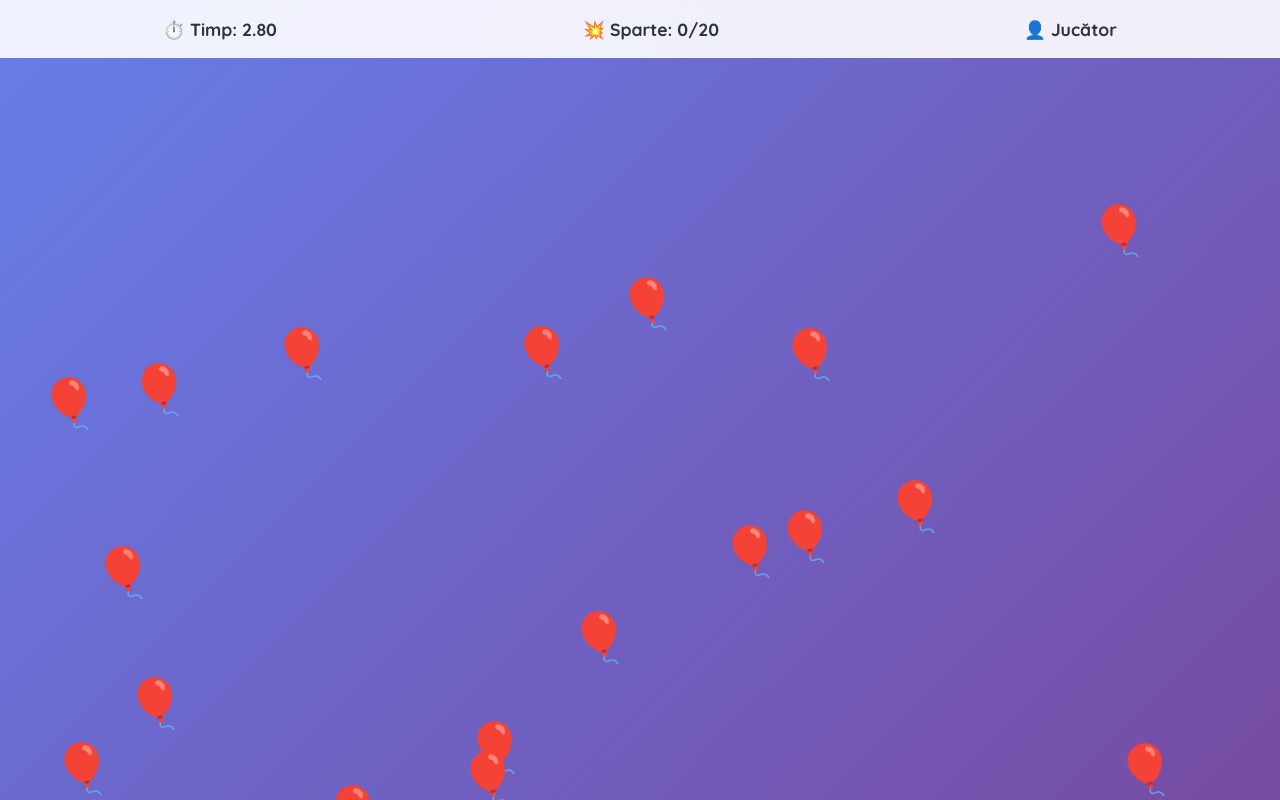
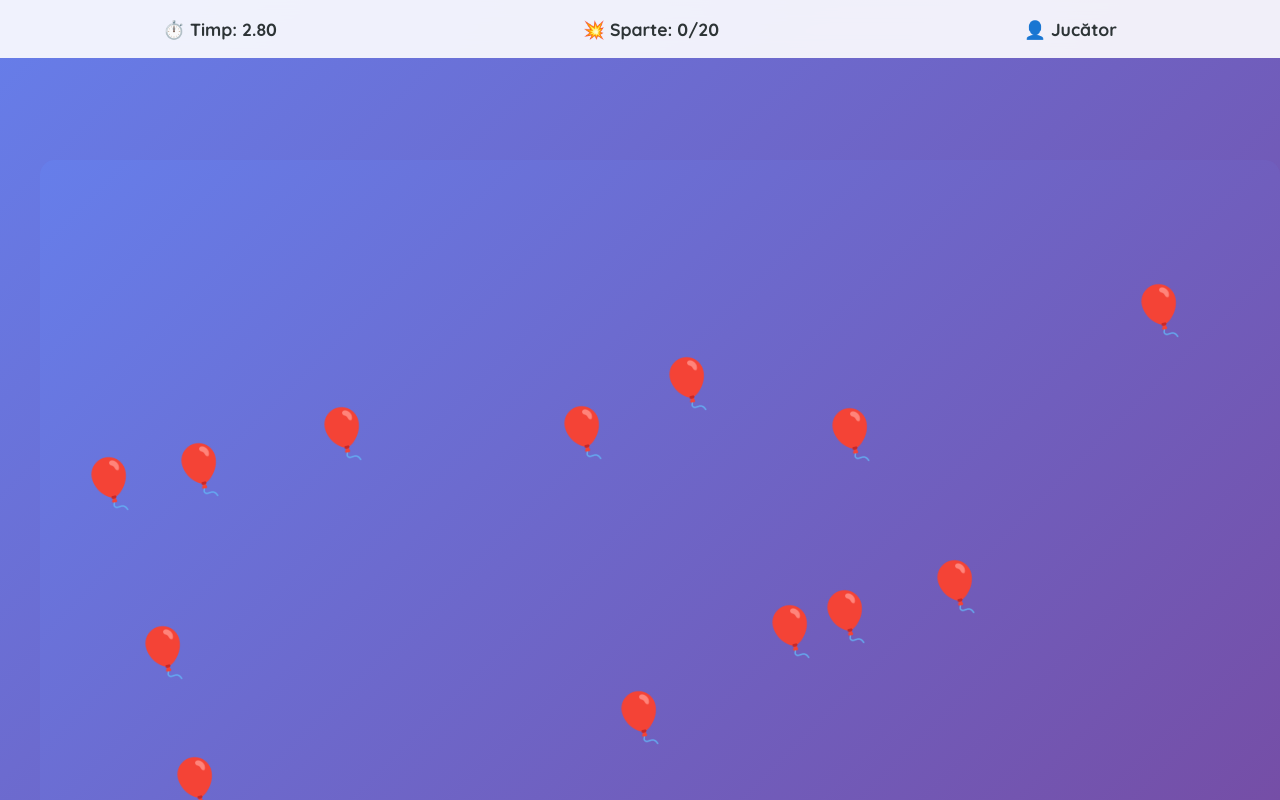
Before and after one commit to alyersin/selen-aniversare, a Next.js app: page /game in a window 1280 px wide. Both pictures are taken after a click on the button "Începe jocul normal". Built offline with nearby package versions, Linux system fonts and the light colour scheme.

Commit message:
Add balloon container with safe margins to prevent balloons from going out of window

```diff
--- a/src/app/game/page.js
+++ b/src/app/game/page.js
@@ -97,7 +97,8 @@ function BalloonGameContent() {
 
       // Balloon movement for insanity mode
       if (isInsanityMode && !balloonMovementInterval) {
-        const movementInterval = setInterval(() => {
+        const movementInterval = setInterval(
+          () => {
             setBalloons((prev) =>
               prev.map((balloon) => {
                 if (balloon.popped) return balloon;
@@ -107,14 +108,17 @@ function BalloonGameContent() {
                 let newVx = balloon.vx;
                 let newVy = balloon.vy;
 
-              // Bounce off walls with reduced margins for mobile
-              if (newX <= 0 || newX >= window.innerWidth - 60) {
+                                 // Bounce off walls within the safe container area
+                 const containerWidth = window.innerWidth - 80; // 40px margins on each side
+                 const containerHeight = window.innerHeight - 200; // 100px top margin, 100px bottom margin
+
+                 if (newX <= 20 || newX >= containerWidth - 20) {
                    newVx = -newVx;
-                newX = Math.max(0, Math.min(window.innerWidth - 60, newX));
+                   newX = Math.max(20, Math.min(containerWidth - 20, newX));
                  }
-              if (newY <= 80 || newY >= window.innerHeight - 120) {
+                 if (newY <= 100 || newY >= containerHeight - 20) {
                    newVy = -newVy;
-                newY = Math.max(80, Math.min(window.innerHeight - 120, newY));
+                   newY = Math.max(100, Math.min(containerHeight - 20, newY));
                  }
 
                 return {
@@ -126,7 +130,9 @@ function BalloonGameContent() {
                 };
               })
             );
-        }, isInsanityMode ? 1000 : 2000); // Extremely slow updates for maximum stability
+          },
+          isInsanityMode ? 1000 : 2000
+        ); // Extremely slow updates for maximum stability
 
         setBalloonMovementInterval(movementInterval);
       }
@@ -814,6 +820,7 @@ function BalloonGameContent() {
       <div className={styles.gamePageContainer}>
         <main className={styles.gameMainContainer}>
           <div className={styles.gameArea}>
+            <div className={styles.gameBalloonContainer}>
               {balloons.map((balloon) => (
                 <div
                   key={balloon.id}
@@ -829,6 +836,7 @@ function BalloonGameContent() {
                   {balloon.popped ? "💥" : balloon.color}
                 </div>
               ))}
+            </div>
           </div>
         </main>
       </div>
--- a/src/styles/main.module.css
+++ b/src/styles/main.module.css
@@ -2766,6 +2766,20 @@
   will-change: transform;
   backface-visibility: hidden;
   perspective: 1000px;
+  /* Container for balloons with margins */
+  padding: 20px;
+  box-sizing: border-box;
+}
+
+.gameBalloonContainer {
+  position: relative;
+  width: 100%;
+  height: 100%;
+  /* Safe area for balloons with margins */
+  margin: 60px 20px 20px 20px;
+  overflow: hidden;
+  background: linear-gradient(135deg, #667eea 0%, #764ba2 100%);
+  border-radius: 15px;
 }
 
 .gameBalloon {
```
Lines whose indentation alone changed are shown as unchanged.
